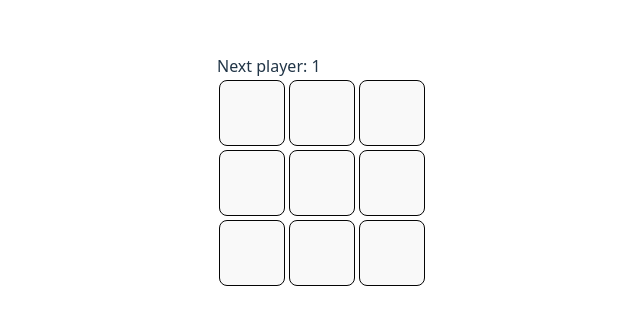
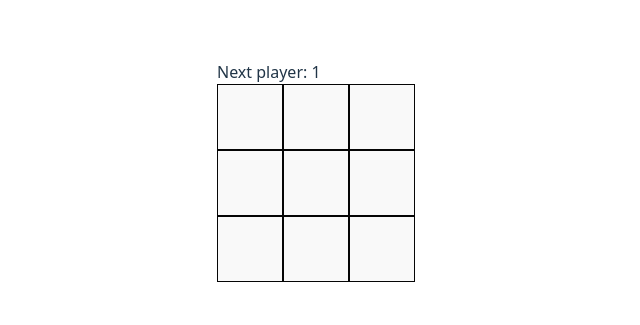
Before and after one commit to zahirulislam15/react_tic_tac_toe, a React (Vite) app: page / in a window 1280 px wide. Shown: the part 229-554 px from the top of the page, without its empty margins (263-903 px from the left). Built offline with nearby package versions, Linux system fonts and the light colour scheme.

Commit message:
make box fixed in its posittion

```diff
--- a/src/index.css
+++ b/src/index.css
@@ -40,10 +40,12 @@ h1 {
 }
 
 button {
-  border-radius: 8px;
+  /* border-radius: 8px; */
   border: 1px solid #050505;
   padding: 2em 2em;
-  margin: 2px;
+  height: 4em;
+  width: 4em;
+  /* margin: 2px; */
   font-size: 1em;
   font-weight: 600;
   font-family: inherit;
@@ -57,11 +59,13 @@ button:hover {
 }
 button:focus,
 button:focus-visible {
-  outline: 4px auto -webkit-focus-ring-color;
+  outline: 2px auto -webkit-focus-ring-color;
 }
-/* .board-row{
-  height: 90px;
-} */
+.board-row{
+  display: flex;
+  justify-content: center;
+  justify-items: center;
+}
 @media (prefers-color-scheme: light) {
   :root {
     color: #213547;
```
